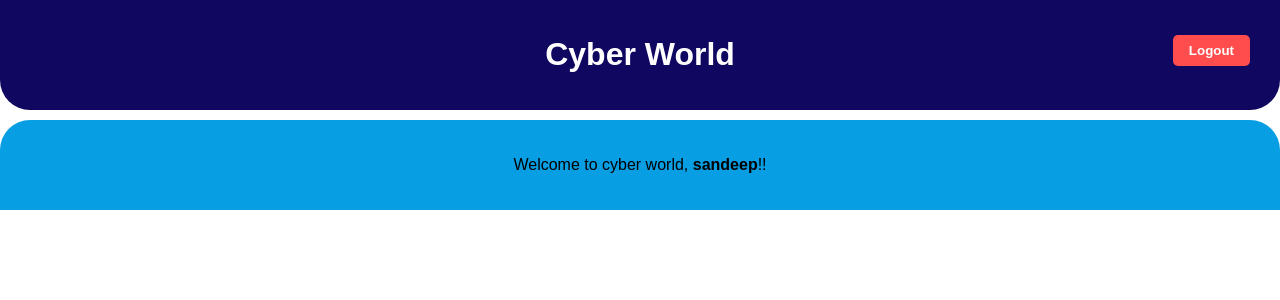
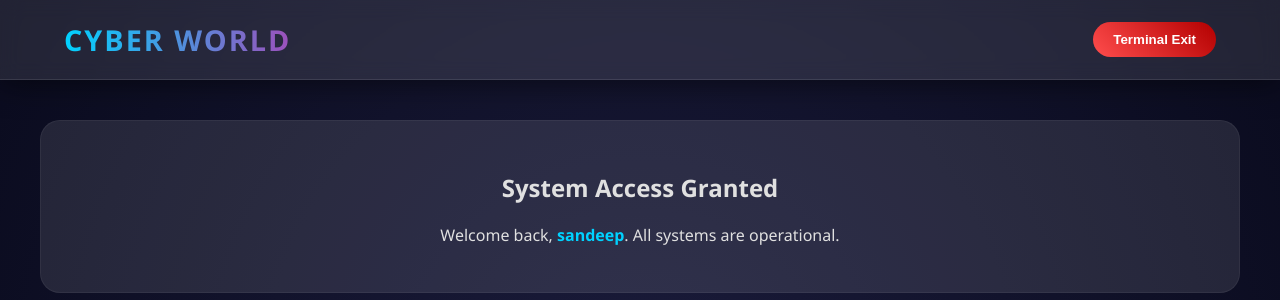
Before and after one commit to lazyskiddie/account_auth, a Django app: page /dashboard/ in a window 1280 px wide. Shown: the top 300 px of the page. Run offline with Django 5.2, Linux system fonts and the light colour scheme; a user stored in the database is signed in; some libraries are stand-ins or nearby versions.

Commit message:
improved dahsboard

```diff
--- a/templates/accounts/dashboard.html
+++ b/templates/accounts/dashboard.html
@@ -1,73 +1,173 @@
 <!DOCTYPE html>
-<html>
+<html lang="en">
 <head>
-    <title>Dashboard</title>
+    <meta charset="UTF-8">
+    <meta name="viewport" content="width=device-width, initial-scale=1.0">
+    <title>Cyber World | Dashboard</title>
     <style>
+        :root {
+            --primary-bg: #0a0b1e;
+            --accent-blue: #00d2ff;
+            --accent-purple: #9d50bb;
+            --glass-bg: rgba(255, 255, 255, 0.1);
+            --text-color: #e0e0e0;
+        }
+
         body {
             margin: 0;
-            font-family: Arial, sans-serif;
+            padding: 0;
+            font-family: 'Segoe UI', Roboto, Helvetica, Arial, sans-serif;
+            background: radial-gradient(circle at center, #1a1b3a 0%, #0a0b1e 100%);
+            color: var(--text-color);
+            min-height: 100vh;
         }
 
+        /* Header with Glassmorphism */
         .header {
-            background-color: #100761;
-            color: white;
-            padding: 15px;
-            text-align: center;
-            font-weight: bold;
-            border-bottom-left-radius: 30px;
-            border-bottom-right-radius: 30px;
-            position: relative;
+            display: flex;
+            justify-content: space-between;
+            align-items: center;
+            padding: 20px 5%;
+            background: var(--glass-bg);
+            backdrop-filter: blur(10px);
+            border-bottom: 1px solid rgba(255, 255, 255, 0.1);
+            box-shadow: 0 4px 30px rgba(0, 0, 0, 0.5);
         }
 
-        .logout_button {
-            position: absolute;
-            top: 35px;
-            right: 30px;
+        .header h1 {
+            margin: 0;
+            font-size: 1.8rem;
+            letter-spacing: 2px;
+            background: linear-gradient(to right, var(--accent-blue), var(--accent-purple));
+            -webkit-background-clip: text;
+            -webkit-text-fill-color: transparent;
+            text-transform: uppercase;
         }
 
         .logout_button button {
-            background-color: #ff4d4d;
+            background: linear-gradient(45deg, #ff4d4d, #b30000);
             color: white;
             border: none;
-            padding: 8px 16px;
+            padding: 10px 20px;
             cursor: pointer;
-            border-radius: 5px;
+            border-radius: 50px;
             font-weight: bold;
+            transition: transform 0.2s, box-shadow 0.2s;
         }
 
         .logout_button button:hover {
-            background-color: #cc0000;
+            transform: scale(1.05);
+            box-shadow: 0 0 15px rgba(255, 77, 77, 0.4);
         }
 
-        .body {
+        /* Main Content Container */
+        .container {
+            max-width: 1200px;
+            margin: 40px auto;
+            padding: 0 20px;
+        }
+
+        .welcome-card {
+            background: var(--glass-bg);
+            padding: 30px;
+            border-radius: 20px;
+            border: 1px solid rgba(255, 255, 255, 0.05);
+            margin-bottom: 30px;
+            text-align: center;
+            animation: fadeIn 1s ease-in;
+        }
+
+        /* Dashboard Grid */
+        .dashboard-grid {
+            display: grid;
+            grid-template-columns: repeat(auto-fit, minmax(300px, 1fr));
+            gap: 20px;
+        }
+
+        .card {
+            background: rgba(255, 255, 255, 0.05);
+            border-radius: 15px;
             padding: 20px;
-            text-align: center;
-            font-size: medium;
-            border-top-right-radius: 30px;
-            border-top-left-radius: 30px;
-            background-color: #079ee3;
-            padding-top: 20px;
-            margin-top: 10px;
+            border: 1px solid rgba(255, 255, 255, 0.1);
+            transition: 0.3s;
+        }
 
+        .card:hover {
+            border-color: var(--accent-blue);
+            background: rgba(255, 255, 255, 0.08);
+        }
+
+        .card h3 { color: var(--accent-blue); margin-top: 0; }
+
+        /* Media / Video Section */
+        .media-box {
+            width: 100%;
+            border-radius: 10px;
+            overflow: hidden;
+            margin-top: 15px;
+            border: 1px solid #333;
+        }
+
+        video, img {
+            width: 100%;
+            display: block;
+        }
+
+        @keyframes fadeIn {
+            from { opacity: 0; transform: translateY(20px); }
+            to { opacity: 1; transform: translateY(0); }
         }
     </style>
 </head>
 <body>
 
-    <div class="header">
+    <header class="header">
         <h1>Cyber World</h1>
         <div class="logout_button">
-            <button onclick="window.location.href='/admin/logout/'">Logout</button>
+            <button onclick="window.location.href='/admin/logout/'">Terminal Exit</button>
+        </div>
+    </header>
+
+    <div class="container">
+        <div class="welcome-card">
+            <h2>System Access Granted</h2>
+            <p>Welcome back, <span style="color: var(--accent-blue); font-weight: bold;">{{ user.username }}</span>. All systems are operational.</p>
+        </div>
+
+        <div class="dashboard-grid">
+
+            <div class="card">
+                <h3>Live Network Feed</h3>
+                <div class="media-box">
+                    <video autoplay muted loop poster="https://via.placeholder.com/400x225/111/eee?text=Loading+Stream...">
+                        <source src="https://assets.mixkit.co/videos/preview/mixkit-digital-animation-of-blue-data-clouds-4419-large.mp4" type="video/mp4">
+                    </video>
+                </div>
+                <p style="font-size: 0.8rem; color: #888; margin-top: 10px;">Status: Encrypted Stream Active</p>
+            </div>
+
+            <div class="card">
+                <h3>System Status</h3>
+                <ul style="list-style: none; padding: 0;">
+                    <li style="margin-bottom: 10px;">🛡️ Firewall: <span style="color: #00ff00;">Active</span></li>
+                    <li style="margin-bottom: 10px;">🌐 VPN: <span style="color: #00ff00;">Connected</span></li>
+                    <li style="margin-bottom: 10px;">⚡ Latency: <span style="color: var(--accent-blue);">24ms</span></li>
+                </ul>
+                <img src="https://via.placeholder.com/400x150/222/00d2ff?text=Data+Visualization" alt="Graph" style="border-radius: 5px; margin-top: 10px;">
+            </div>
+
+            <div class="card">
+                <h3>Recent Alerts</h3>
+                <p>⚠️ Unauthorized ping detected from Port 8080.</p>
+                <hr style="border: 0; border-top: 1px solid #333;">
+                <p>✅ System update v2.4.0 applied successfully.</p>
+            </div>
+
         </div>
     </div>
 
-    <div class="body">
-        <p>Welcome to cyber world, <strong>{{ user.username }}</strong>!!</p>
-    </div>
-
     <script>
-        console.log("Dashboard loaded");
+        console.log("Cyber World Neural Link Established...");
     </script>
-
 </body>
 </html>
```
